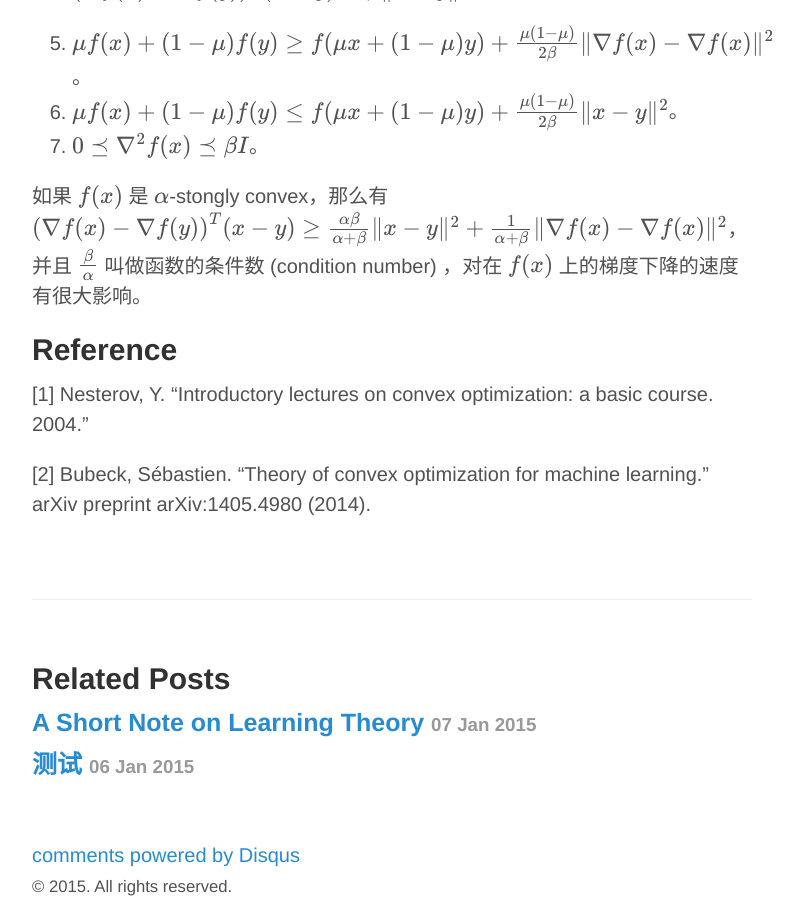
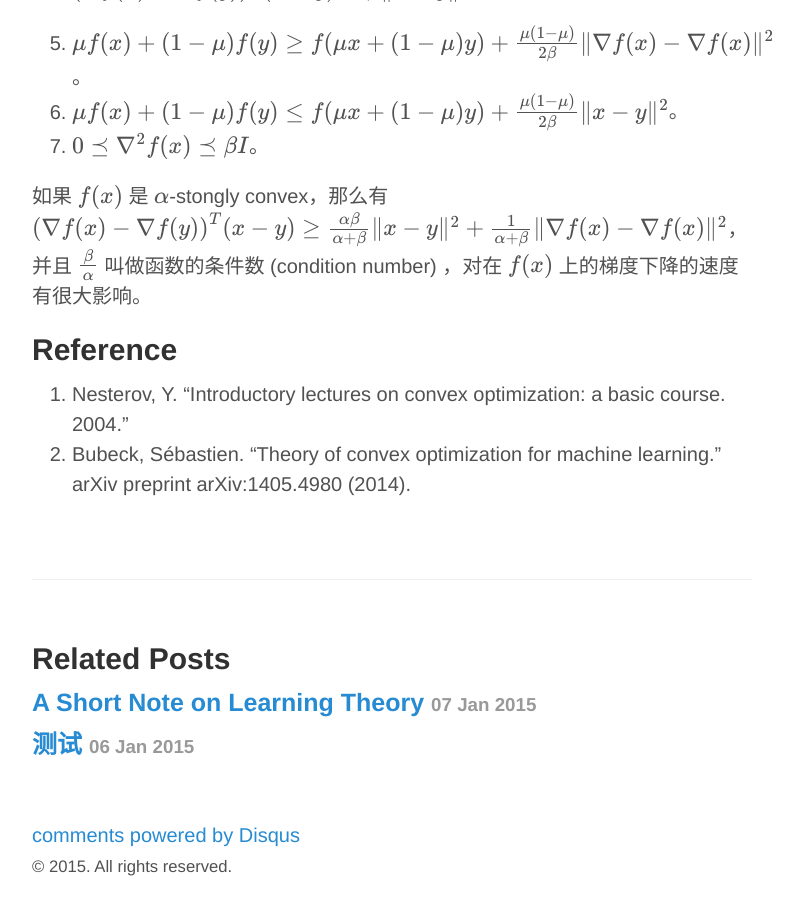
Before and after one commit to bjsc/cswhjiang.github.io, a Jekyll site: the page built from _posts/2015-04-08-strong-convexity-and-smoothness.md, in a window 1280 px wide and 900 px high, scrolled down 1598 px. Shown: the whole window, without its empty margins (248-1051 px from the left). Built offline with Jekyll 4.4.1, drawn with Linux system fonts in a browser that asks for light colours; formulas are drawn with MathJax 3; comment, search, counter and statistics services are not loaded; some of the changed text lies outside the part shown.

Commit message:
convexity and smoothness

```diff
--- a/_posts/2015-04-08-strong-convexity-and-smoothness.md
+++ b/_posts/2015-04-08-strong-convexity-and-smoothness.md
@@ -1,6 +1,6 @@
 ---
 layout: post
-title: strong Convexity and Smoothness
+title: Strong Convexity and Smoothness
 comments: True
 ---
 
@@ -57,6 +57,5 @@ $$ \beta$$-smooth 的函数可以由一下的条件推出来，其中 $$ \mu \in
 
 
 ## Reference
-[1] Nesterov, Y. "Introductory lectures on convex optimization: a basic course. 2004."
-
-[2] Bubeck, Sébastien. "Theory of convex optimization for machine learning." arXiv preprint arXiv:1405.4980 (2014).
+1. Nesterov, Y. "Introductory lectures on convex optimization: a basic course. 2004."
+2. Bubeck, Sébastien. "Theory of convex optimization for machine learning." arXiv preprint arXiv:1405.4980 (2014).
```
